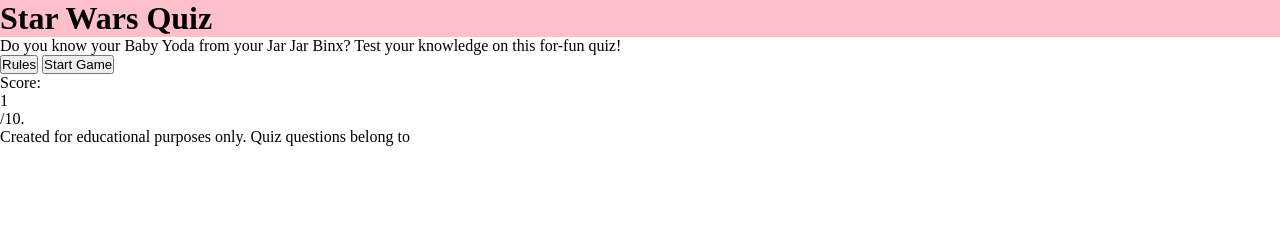
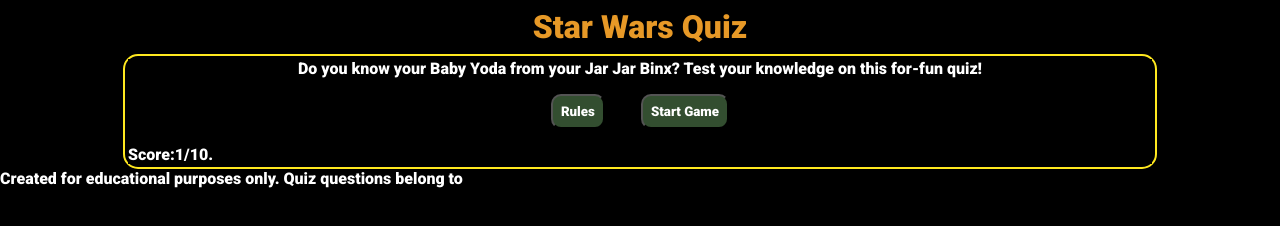
Before and after one commit to emmy-codes/Star-Trek-Quiz, a plain HTML site: page index.html in a window 1280 px wide. Drawn offline with Linux system fonts and the light colour scheme.

Commit message:
Add base colour and game window style

```diff
--- a/assets/media/css/style.css
+++ b/assets/media/css/style.css
@@ -1,8 +1,43 @@
+@import url('https://fonts.googleapis.com/css2?family=Roboto:wght@900&display=swap');
+
 * {
     padding: 0;
     margin: 0;
+    background-color: black;
+    color: white;
+    font-family: 'Roboto', sans-serif;
 }
 
-h1 {
-    background-color: pink;
+/* header and sub-header */
+
+.header {
+    width: 80vw;
+    margin: 0 auto;
+    padding: 0.5rem;
+    text-align: center;
+    color: #e79927;
 }
+
+/* game outer wrapper */
+
+.main-content {
+    padding: 0.2rem;
+    border: 2px solid #FFE81F;
+    width: 80vw;
+    margin: 0 auto;
+    text-align: center;
+    border-radius: 15px;
+}
+
+.score-wrapper {
+    display: flex;
+}
+
+/* rules and game start buttons */
+
+.rules, .start-game {
+    background-color: #334e30;
+    border-radius: 10px;
+    padding: 0.5rem;
+    margin: 1rem;
+}
```
